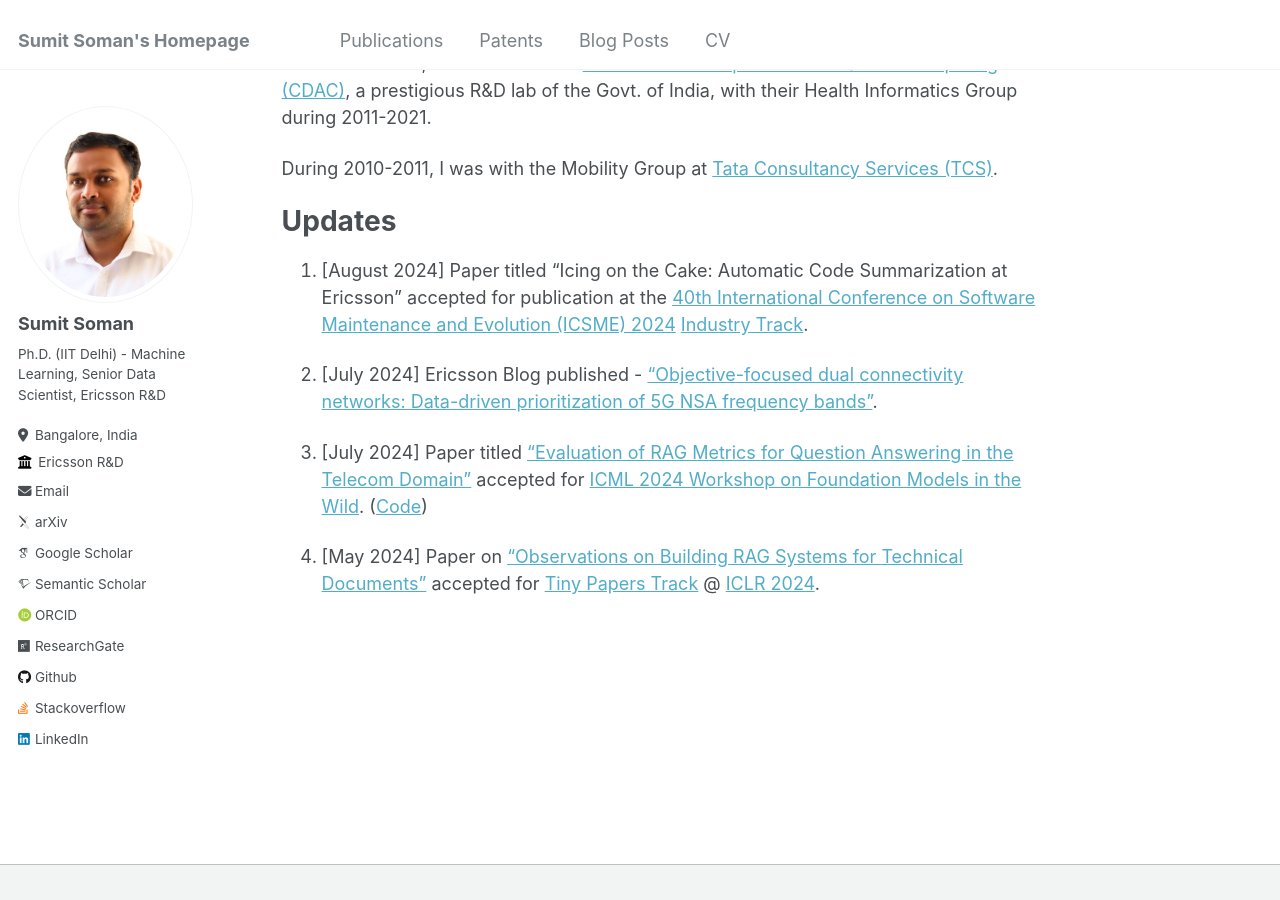
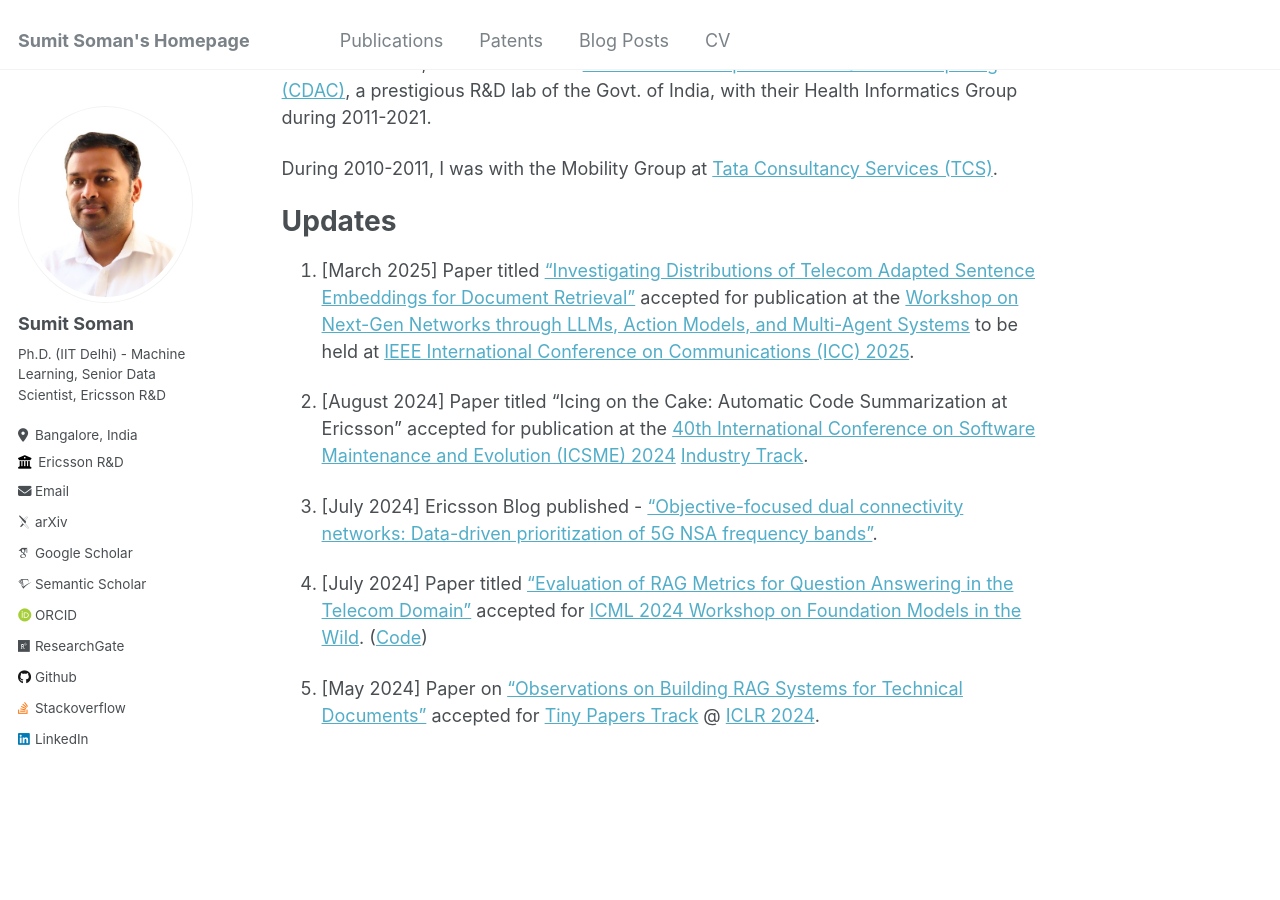
Before and after one commit to sumitsoman/sumitsoman.github.io, a Jekyll site: the page built from _pages/about.md, in a window 1280 px wide and 900 px high, scrolled down 530 px. Built offline with Jekyll 4.4.1, drawn with Linux system fonts in a browser that asks for light colours; some web fonts are replaced.

Commit message:
Updating ICC 2025 Workshop Paper

```diff
--- a/_pages/about.md
+++ b/_pages/about.md
@@ -26,13 +26,16 @@ During 2010-2011, I was with the Mobility Group at [Tata Consultancy Services (T
 
 Updates
 =====
-1. [August 2024] Paper titled "Icing on the Cake: Automatic Code Summarization at Ericsson" accepted for publication at the [40th International Conference on Software Maintenance and Evolution (ICSME) 2024](https://conf.researchr.org/home/icsme-2024) [Industry Track](https://conf.researchr.org/track/icsme-2024/icsme-2024-industry-track).
 
-2. [July 2024] Ericsson Blog published - ["Objective-focused dual connectivity networks: Data-driven prioritization of 5G NSA frequency bands"](https://www.ericsson.com/en/blog/2024/7/data-driven-prioritization-of-5g-nsa-bands).
+1. [March 2025] Paper titled ["Investigating Distributions of Telecom Adapted Sentence Embeddings for Document Retrieval"](https://arxiv.org/abs/2406.12336) accepted for publication at the [Workshop on Next-Gen Networks through LLMs, Action Models, and Multi-Agent Systems](https://icc2025.ieee-icc.org/workshop/ws20-workshop-next-gen-networks-through-llms-action-models-and-multi-agent-systems) to be held at [IEEE International Conference on Communications (ICC) 2025](https://icc2025.ieee-icc.org/call-workshop-papers).
 
-3. [July 2024] Paper titled ["Evaluation of RAG Metrics for Question Answering in the Telecom Domain"](https://openreview.net/pdf?id=L74piNoToX) accepted for [ICML 2024 Workshop on Foundation Models in the Wild](https://icml-fm-wild.github.io). ([Code](https://anonymous.4open.science/r/ragas_updated-FFC6))
+2. [August 2024] Paper titled "Icing on the Cake: Automatic Code Summarization at Ericsson" accepted for publication at the [40th International Conference on Software Maintenance and Evolution (ICSME) 2024](https://conf.researchr.org/home/icsme-2024) [Industry Track](https://conf.researchr.org/track/icsme-2024/icsme-2024-industry-track).
 
-4. [May 2024] Paper on ["Observations on Building RAG Systems for Technical Documents"](https://openreview.net/forum?id=RFujq4HoV4) accepted for [Tiny Papers Track](https://iclr.cc/Conferences/2024/CallForTinyPapers) @ [ICLR 2024](https://iclr.cc/).
+3. [July 2024] Ericsson Blog published - ["Objective-focused dual connectivity networks: Data-driven prioritization of 5G NSA frequency bands"](https://www.ericsson.com/en/blog/2024/7/data-driven-prioritization-of-5g-nsa-bands).
+
+4. [July 2024] Paper titled ["Evaluation of RAG Metrics for Question Answering in the Telecom Domain"](https://openreview.net/pdf?id=L74piNoToX) accepted for [ICML 2024 Workshop on Foundation Models in the Wild](https://icml-fm-wild.github.io). ([Code](https://anonymous.4open.science/r/ragas_updated-FFC6))
+
+5. [May 2024] Paper on ["Observations on Building RAG Systems for Technical Documents"](https://openreview.net/forum?id=RFujq4HoV4) accepted for [Tiny Papers Track](https://iclr.cc/Conferences/2024/CallForTinyPapers) @ [ICLR 2024](https://iclr.cc/).
 
 <!-- This is the front page of a website that is powered by the [Academic Pages template](https://github.com/academicpages/academicpages.github.io) and hosted on GitHub pages. [GitHub pages](https://pages.github.com) is a free service in which websites are built and hosted from code and data stored in a GitHub repository, automatically updating when a new commit is made to the respository. This template was forked from the [Minimal Mistakes Jekyll Theme](https://mmistakes.github.io/minimal-mistakes/) created by Michael Rose, and then extended to support the kinds of content that academics have: publications, talks, teaching, a portfolio, blog posts, and a dynamically-generated CV. You can fork [this repository](https://github.com/academicpages/academicpages.github.io) right now, modify the configuration and markdown files, add your own PDFs and other content, and have your own site for free, with no ads! An older version of this template powers my own personal website at [stuartgeiger.com](http://stuartgeiger.com), which uses [this Github repository](https://github.com/staeiou/staeiou.github.io).
 
```
